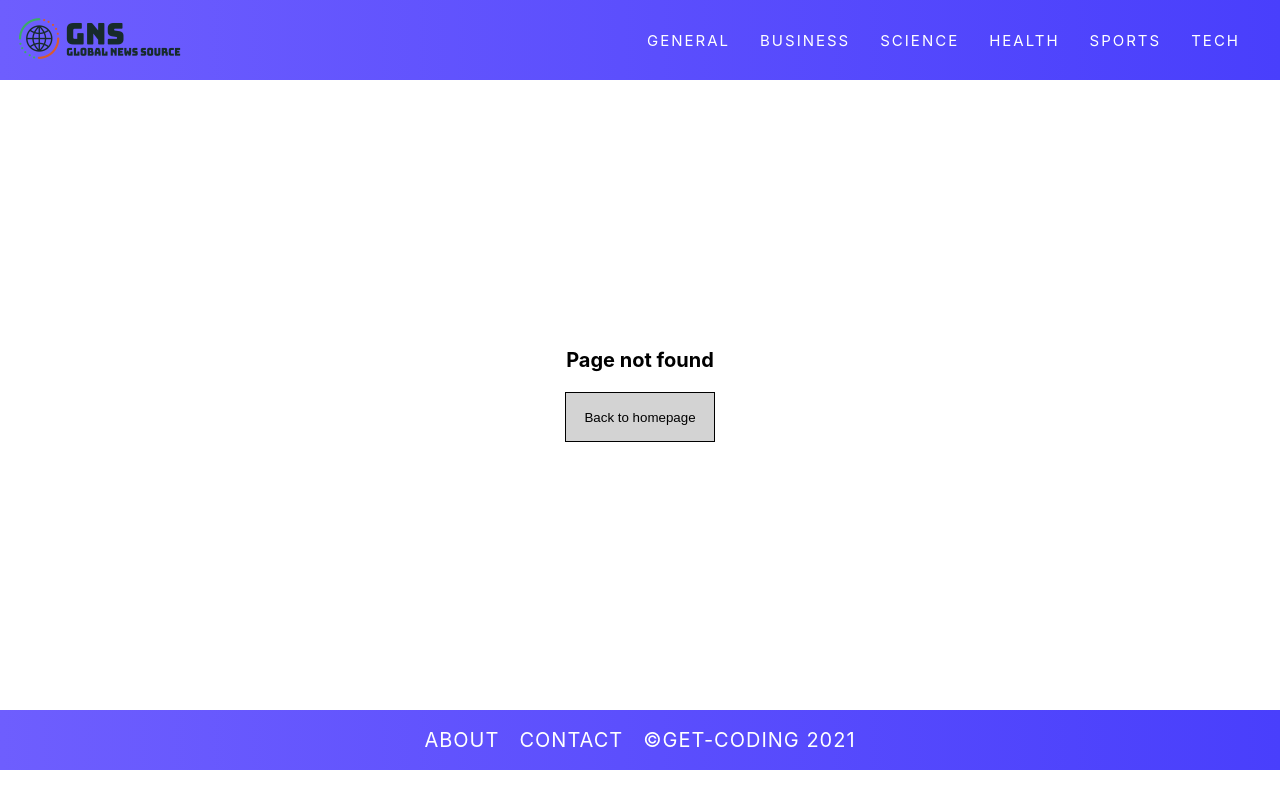
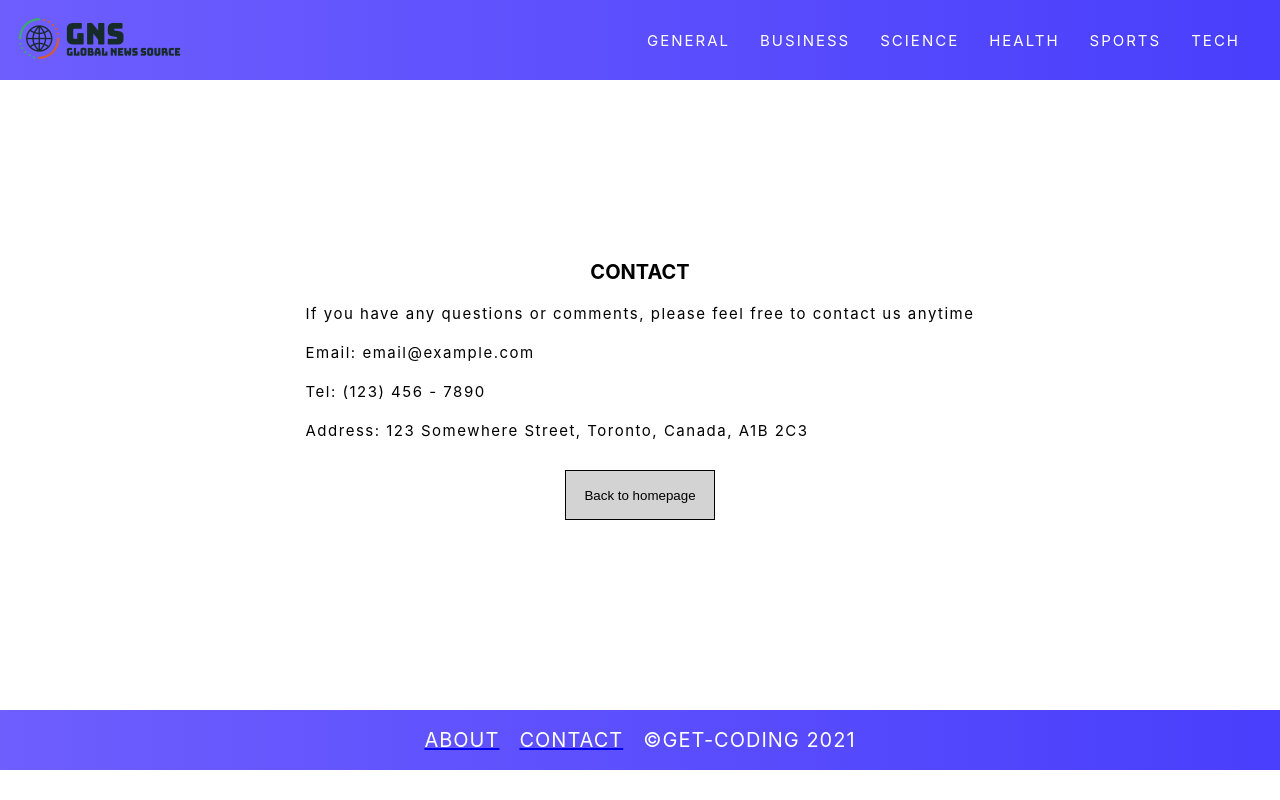
Before and after one commit to sgoudie77/Daily-News, a React (Create React App) app: page /contact in a window 1280 px wide. Before the commit this address had no page. Built offline with nearby package versions, Linux system fonts and the light colour scheme.

Commit message:
about and contact components added

```diff
--- a/src/App.js
+++ b/src/App.js
@@ -5,6 +5,8 @@ import Main from './components/main/Main';
 import Article from './components/article/Article';
 import CategoryPage from './components/categoryPage/CategoryPage';
 import Footer from './components/footer/Footer';
+import About from './components/footer/About';
+import Contact from './components/footer/Contact';
 import PageNotFound from './components/pageNotFound/PageNotFound';
 import './css/main.css';
 
@@ -18,6 +20,8 @@ function App() {
               <Route path="/" exact element={<Main />} />
               <Route path="/article" exact element={<Article />} />
               <Route path="/category" exact element={<CategoryPage />} />
+              <Route path="/about" exact element={<About />} />
+              <Route path="/contact" exact element={<Contact />} />
               <Route path="*" exact element={<PageNotFound />} />
           </Routes>
       <Footer />
--- /dev/null
+++ b/src/components/footer/About.js
@@ -0,0 +1,20 @@
+import React from 'react'
+import BtnHome from '../buttons/BtnHome'
+
+function About() {
+    return (
+        <div className="about">
+            <div className='about-info'>
+                <h1>About</h1>
+                <p>Lorem ipsum dolor sit amet, consectetur adipiscing elit, sed do eiusmod tempor incididunt ut labore et dolore magna aliqua. Ut enim ad minim veniam, quis nostrud exercitation ullamco laboris nisi ut aliquip ex ea commodo consequat. Duis aute irure dolor in reprehenderit in voluptate velit esse cillum dolore eu fugiat nulla pariatur. Excepteur sint occaecat cupidatat non proident, sunt in culpa qui officia deserunt mollit anim id est laborum</p>
+                <p>Lorem ipsum dolor sit amet, consectetur adipiscing elit, sed do eiusmod tempor incididunt ut labore et dolore magna aliqua. Ut enim ad minim veniam, quis nostrud exercitation ullamco laboris nisi ut aliquip ex ea commodo consequat. Duis aute irure dolor in reprehenderit in voluptate velit esse cillum dolore eu fugiat nulla pariatur. Excepteur sint occaecat cupidatat non proident, sunt in culpa qui officia deserunt mollit anim id est laborum</p>
+                <p>Lorem ipsum dolor sit amet, consectetur adipiscing elit, sed do eiusmod tempor incididunt ut labore et dolore magna aliqua. Ut enim ad minim veniam, quis nostrud exercitation ullamco laboris nisi ut aliquip ex ea commodo consequat. Duis aute irure dolor in reprehenderit in voluptate velit esse cillum dolore eu fugiat nulla pariatur. Excepteur sint occaecat cupidatat non proident, sunt in culpa qui officia deserunt mollit anim id est laborum</p>
+            </div>
+            <div className='about-btn'>
+                <BtnHome />
+            </div>
+        </div>
+    )
+}
+
+export default About
--- /dev/null
+++ b/src/components/footer/Contact.js
@@ -0,0 +1,21 @@
+import React from 'react'
+import BtnHome from '../buttons/BtnHome'
+
+function Contact() {
+    return (
+        <div className="contact">
+            <div className='contact-info'>
+                <h1>Contact</h1>
+                <p>If you have any questions or comments, please feel free to contact us anytime</p>
+                <p>Email: email@example.com</p>
+                <p>Tel: (123) 456 - 7890</p>
+                <p>Address: 123 Somewhere Street, Toronto, Canada, A1B 2C3</p>
+            </div>
+            <div className='contact-btn'>
+                <BtnHome />
+            </div>
+        </div>
+    )
+}
+
+export default Contact
--- a/src/components/footer/Footer.js
+++ b/src/components/footer/Footer.js
@@ -1,12 +1,13 @@
 import React from 'react'
+import { Link } from 'react-router-dom';
 
 function Footer() {
     return (
         <div>
             <div className="footer-links">
                 <ul>
-                    <li>About</li>
-                    <li>Contact</li>
+                    <Link to="/About"><li>About</li></Link>
+                    <Link to="/Contact"><li>Contact</li></Link>
                     <li>&#169;Get-Coding 2021</li>
                 </ul>
             </div>
--- a/src/css/main.css
+++ b/src/css/main.css
@@ -352,6 +352,7 @@ body {
     justify-content: center;
     align-items: center;
     height: 60px;
+    /* text-decoration: none; */
 }
 .footer-links ul li {
     font-size:  2rem;
@@ -360,8 +361,69 @@ body {
     text-transform: uppercase;
     letter-spacing: 1px;
     color: #fff;
+    text-decoration: none;
+    list-style: none;
 }
 /* Footer Styles End Here */
+
+/* About Page Styles Start Here */
+.about {
+    position: relative;
+    display: flex;
+    flex-direction: column;
+    width: 100%;
+    min-height: 78.75vh;
+    justify-content: center;
+    align-items: center;
+}
+.about-info h1 {
+    display: flex;
+    justify-content: center;
+    text-transform: uppercase;
+    margin: 1rem 0;
+}
+.about-info p {
+    position: relative;
+    display: flex;
+    justify-content: center;
+    padding: 1rem 5rem;
+    font-size: 1.5rem;
+    letter-spacing: 1.5px;
+}
+.about-btn {
+    margin: 2rem 0;
+}
+/* About Page Styles End Here */
+
+/* Contact Page Styles Start Here */
+.contact {
+    position: relative;
+    display: flex;
+    flex-direction: column;
+    width: 100%;
+    min-height: 78.75vh;
+    justify-content: center;
+    align-items: center;
+}
+.contact-info h1 {
+    display: flex;
+    justify-content: center;
+    text-transform: uppercase;
+    margin: 1rem 0;
+}
+.contact-info p {
+    position: relative;
+    display: flex;
+    /* justify-content: center; */
+    padding: 1rem 5rem;
+    font-size: 1.5rem;
+    letter-spacing: 1.5px;
+    text-align: left;
+}
+.contact-btn {
+    margin: 2rem 0;
+}
+/* Contact Page Styles End Here */
 
 /* Page Not Found Styles Start Here */
 .page-not-found {
```
